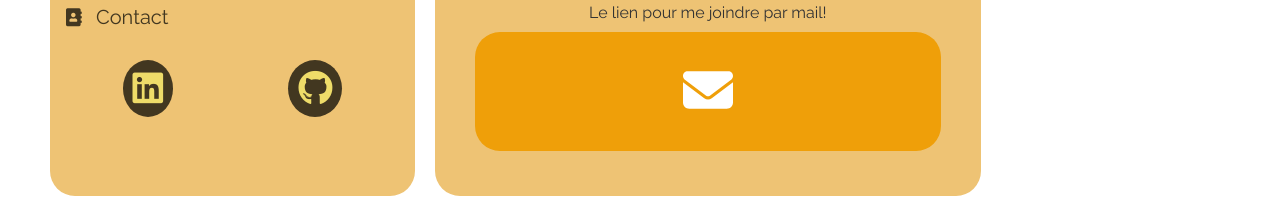
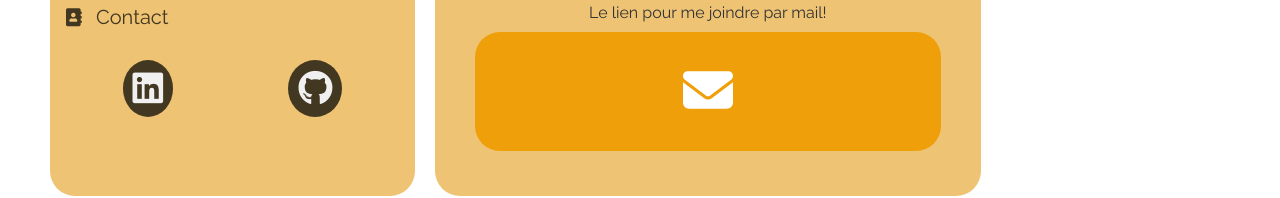
Before and after one commit to FrancisPj/portfolio, a React (Create React App) app: page /contact in a window 1280 px wide. Shown: the part 512-710 px from the top of the page. Built offline with nearby package versions, Linux system fonts and the light colour scheme.

Commit message:
Adaptation de colors- Logo

```diff
--- a/src/styles/_styles.scss
+++ b/src/styles/_styles.scss
@@ -36,7 +36,7 @@ a {
     color: $black;
   }
   .fab{
-    color:$color-4
+    color:$white
   }
 }
 
```
